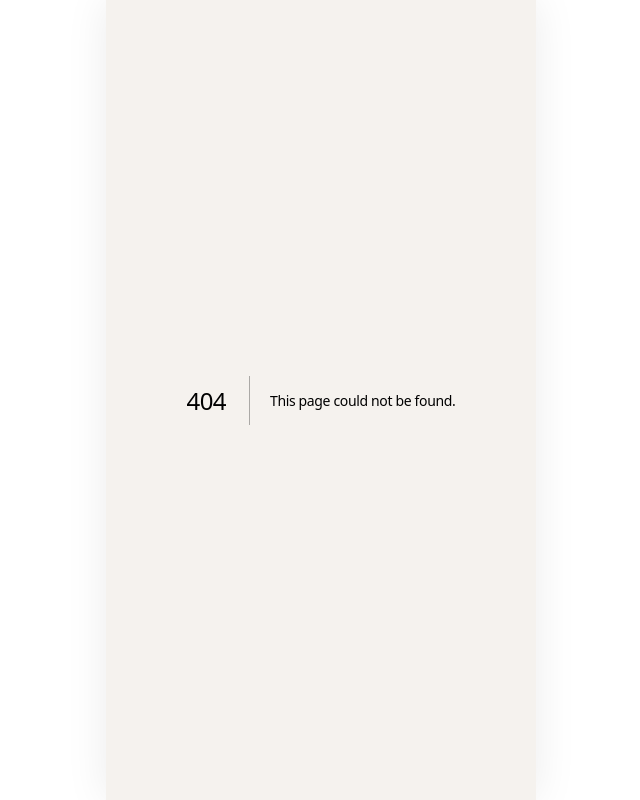
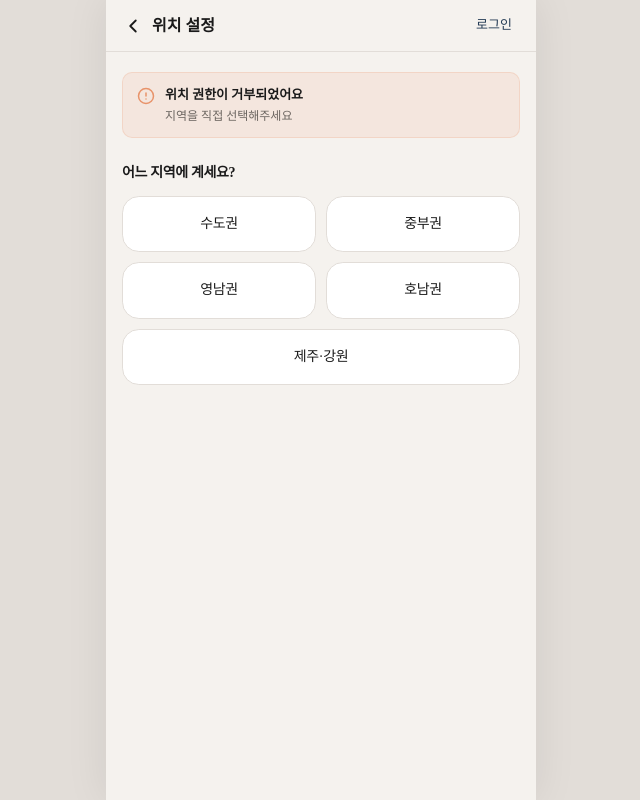
Before and after one commit to guen9310/Instant-Trip, a Next.js app: page /start/location-denied in a window 1280 px wide. Before the commit this address had no page. Shown: the whole page, without its empty margins (319-959 px from the left). Built offline with nearby package versions, Linux system fonts and the light colour scheme.

Commit message:
refactor: 엣지 케이스 페이지를 start 도메인 하위로 이동

```diff
--- /dev/null
+++ b/app/(main)/start/location-denied/page.tsx
@@ -0,0 +1,5 @@
+import { LocationDeniedView } from "@/components/domains/location/LocationDeniedView";
+
+export default function LocationDeniedPage() {
+  return <LocationDeniedView />;
+}
--- /dev/null
+++ b/app/(main)/start/no-nearby/page.tsx
@@ -0,0 +1,5 @@
+import { NoNearbyView } from "@/components/domains/course/NoNearbyView";
+
+export default function NoNearbyPage() {
+  return <NoNearbyView />;
+}
--- a/components/domains/course/NoNearbyView.tsx
+++ b/components/domains/course/NoNearbyView.tsx
@@ -26,7 +26,7 @@ const OPTIONS = [
     icon: MapPin,
     title: "다른 지역 선택하기",
     sub: "지역을 직접 입력",
-    href: "/location-denied",
+    href: "/start/location-denied",
   },
 ] as const;
 
--- /dev/null
+++ b/components/domains/location/LocationDeniedView.tsx
@@ -0,0 +1,239 @@
+"use client";
+
+import { useState } from "react";
+import { useRouter } from "next/navigation";
+import { AlertCircle, ChevronLeft } from "lucide-react";
+import { cn } from "@/shared/utils";
+
+const REGION_CITIES: Record<string, { name: string; prov: string }[]> = {
+  수도권: [
+    { name: "서울", prov: "서울특별시" },
+    { name: "인천", prov: "인천광역시" },
+    { name: "수원", prov: "경기도" },
+    { name: "용인", prov: "경기도" },
+    { name: "고양", prov: "경기도" },
+    { name: "성남", prov: "경기도" },
+  ],
+  중부권: [
+    { name: "대전", prov: "대전광역시" },
+    { name: "경주", prov: "경상북도" },
+    { name: "청주", prov: "충청북도" },
+    { name: "전주", prov: "전라북도" },
+    { name: "춘천", prov: "강원도" },
+    { name: "강릉", prov: "강원도" },
+  ],
+  영남권: [
+    { name: "부산", prov: "부산광역시" },
+    { name: "대구", prov: "대구광역시" },
+    { name: "울산", prov: "울산광역시" },
+    { name: "창원", prov: "경상남도" },
+    { name: "포항", prov: "경상북도" },
+    { name: "거제", prov: "경상남도" },
+  ],
+  호남권: [
+    { name: "광주", prov: "광주광역시" },
+    { name: "여수", prov: "전라남도" },
+    { name: "순천", prov: "전라남도" },
+    { name: "목포", prov: "전라남도" },
+    { name: "군산", prov: "전라북도" },
+    { name: "남원", prov: "전라북도" },
+  ],
+  "제주·강원": [
+    { name: "제주", prov: "제주특별자치도" },
+    { name: "서귀포", prov: "제주특별자치도" },
+    { name: "강릉", prov: "강원도" },
+    { name: "속초", prov: "강원도" },
+    { name: "춘천", prov: "강원도" },
+    { name: "평창", prov: "강원도" },
+  ],
+};
+
+const REGIONS = ["수도권", "중부권", "영남권", "호남권", "제주·강원"] as const;
+type Region = (typeof REGIONS)[number];
+
+const KEYFRAMES = `
+  @keyframes lp-slide-in-right {
+    from { transform: translateX(30%); opacity: 0; }
+    to   { transform: translateX(0);   opacity: 1; }
+  }
+  @keyframes lp-slide-in-left {
+    from { transform: translateX(-30%); opacity: 0; }
+    to   { transform: translateX(0);    opacity: 1; }
+  }
+`;
+
+export function LocationDeniedView() {
+  const [step, setStep] = useState<1 | 2>(1);
+  const [region, setRegion] = useState<Region | null>(null);
+  const [city, setCity] = useState<string | null>(null);
+  const [panelKey, setPanelKey] = useState(0);
+  const [enterAnim, setEnterAnim] = useState<"none" | "from-right" | "from-left">("none");
+  const router = useRouter();
+
+  const goToStep2 = (r: Region) => {
+    setRegion(r);
+    setCity(null);
+    setEnterAnim("from-right");
+    setPanelKey((k) => k + 1);
+    setStep(2);
+  };
+
+  const backToStep1 = () => {
+    setEnterAnim("from-left");
+    setPanelKey((k) => k + 1);
+    setStep(1);
+  };
+
+  const panelStyle: React.CSSProperties =
+    enterAnim === "from-right"
+      ? { animation: "lp-slide-in-right 250ms ease-in-out both" }
+      : enterAnim === "from-left"
+        ? { animation: "lp-slide-in-left 250ms ease-in-out both" }
+        : {};
+
+  return (
+    <>
+      <style>{KEYFRAMES}</style>
+
+      <div className="flex-1 overflow-hidden relative">
+        <div
+          key={panelKey}
+          className="absolute inset-0 overflow-y-auto"
+          style={panelStyle}
+        >
+          {step === 1 ? (
+            <Step1 onPickRegion={goToStep2} />
+          ) : (
+            <Step2
+              region={region!}
+              city={city}
+              setCity={setCity}
+              onBack={backToStep1}
+            />
+          )}
+        </div>
+      </div>
+
+      {step === 2 && (
+        <div className="border-t border-border bg-background px-4 py-3 pb-[calc(12px+env(safe-area-inset-bottom,8px))]">
+          {city ? (
+            <button
+              onClick={() => router.push("/start")}
+              className="w-full h-[50px] rounded-[10px] bg-accent text-white text-[15px] font-bold tracking-tight"
+            >
+              이 도시로 코스 뽑기
+            </button>
+          ) : (
+            <button
+              disabled
+              className="w-full h-[50px] rounded-[10px] bg-muted-foreground text-white text-[15px] font-semibold opacity-40 cursor-not-allowed"
+            >
+              도시를 선택해주세요
+            </button>
+          )}
+        </div>
+      )}
+    </>
+  );
+}
+
+function Step1({ onPickRegion }: { onPickRegion: (r: Region) => void }) {
+  return (
+    <div className="px-4 pt-5 pb-6">
+      {/* 경고 배너 */}
+      <div className="flex gap-2.5 items-start px-3.5 py-3 rounded-[10px] bg-point/12 border border-point/20 mb-6">
+        <AlertCircle size={18} className="text-point shrink-0 mt-0.5" strokeWidth={2} />
+        <div>
+          <p className="text-[13px] font-bold text-text-primary mb-0.5">
+            위치 권한이 거부되었어요
+          </p>
+          <p className="text-[12px] text-text-secondary leading-[1.4]">
+            지역을 직접 선택해주세요
+          </p>
+        </div>
+      </div>
+
+      <p className="text-[14px] font-bold text-text-primary tracking-tight mb-3">
+        어느 지역에 계세요?
+      </p>
+      <div className="grid grid-cols-2 gap-2.5">
+        {REGIONS.map((r, i) => (
+          <button
+            key={r}
+            onClick={() => onPickRegion(r)}
+            className={cn(
+              "py-4 px-3 rounded-xl border border-border bg-surface text-[14px] font-medium text-text-primary text-center tracking-tight transition-colors active:scale-[0.98]",
+              i === 4 ? "col-span-2" : ""
+            )}
+          >
+            {r}
+          </button>
+        ))}
+      </div>
+    </div>
+  );
+}
+
+function Step2({
+  region,
+  city,
+  setCity,
+  onBack,
+}: {
+  region: Region;
+  city: string | null;
+  setCity: (c: string) => void;
+  onBack: () => void;
+}) {
+  const cities = REGION_CITIES[region] ?? [];
+
+  return (
+    <div className="px-4 pt-3.5 pb-4">
+      <button
+        onClick={onBack}
+        className="flex items-center gap-1 text-primary text-[12px] font-medium pb-2 mb-1"
+      >
+        <ChevronLeft size={14} /> 권역 다시 선택
+      </button>
+      <p className="text-[11px] text-text-secondary mb-4">
+        {region} <span className="mx-1">›</span> 도시 선택
+      </p>
+
+      <p className="text-[14px] font-bold text-text-primary tracking-tight mb-3">
+        도시를 선택해주세요
+      </p>
+      <div className="grid grid-cols-2 gap-2.5">
+        {cities.map((c) => {
+          const sel = city === c.name;
+          return (
+            <button
+              key={c.name}
+              onClick={() => setCity(c.name)}
+              className={cn(
+                "py-3.5 px-3 rounded-xl border text-center transition-colors active:scale-[0.98]",
+                sel ? "bg-accent/9 border-accent" : "bg-surface border-border"
+              )}
+            >
+              <p
+                className={cn(
+                  "text-[13px] font-bold tracking-tight mb-0.5",
+                  sel ? "text-accent" : "text-text-primary"
+                )}
+              >
+                {c.name}
+              </p>
+              <p
+                className={cn(
+                  "text-[11px]",
+                  sel ? "text-accent opacity-80" : "text-text-secondary"
+                )}
+              >
+                {c.prov}
+              </p>
+            </button>
+          );
+        })}
+      </div>
+    </div>
+  );
+}
--- a/components/layout/GlobalNav.tsx
+++ b/components/layout/GlobalNav.tsx
@@ -9,6 +9,8 @@ const TAB_PATHS = ["/", "/feed", "/profile"];
 const PAGE_TITLES: Record<string, string> = {
   "/profile": "내 정보",
   "/settings": "취향 설정",
+  "/start/location-denied": "위치 설정",
+  "/start/no-nearby": "코스 찾기",
 };
 
 export function GlobalNav() {
```
